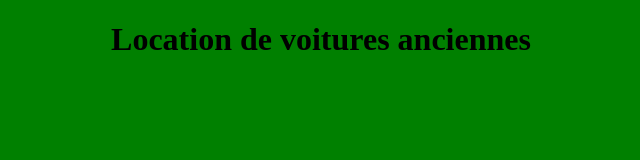
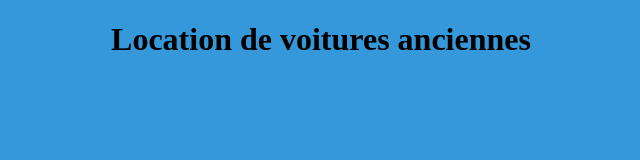
Before and after one commit to Loic56680/Location, a plain HTML site: page index2.html in a window 1280 px wide. Shown: the whole page, without its empty margins (319-959 px from the left). Drawn offline with Linux system fonts and the light colour scheme.

Commit message:
Fond bleu

```diff
--- a/index2.html
+++ b/index2.html
@@ -5,7 +5,7 @@
   <meta name="viewport" content="width=device-width, initial-scale=">
   <title></title>
 </head>
-<body  style="background-color: green">
+<body  style="background-color: #3498db">
   <h1 style="text-align:center">Location de voitures anciennes</h1>
 </body>
 </html>
```
